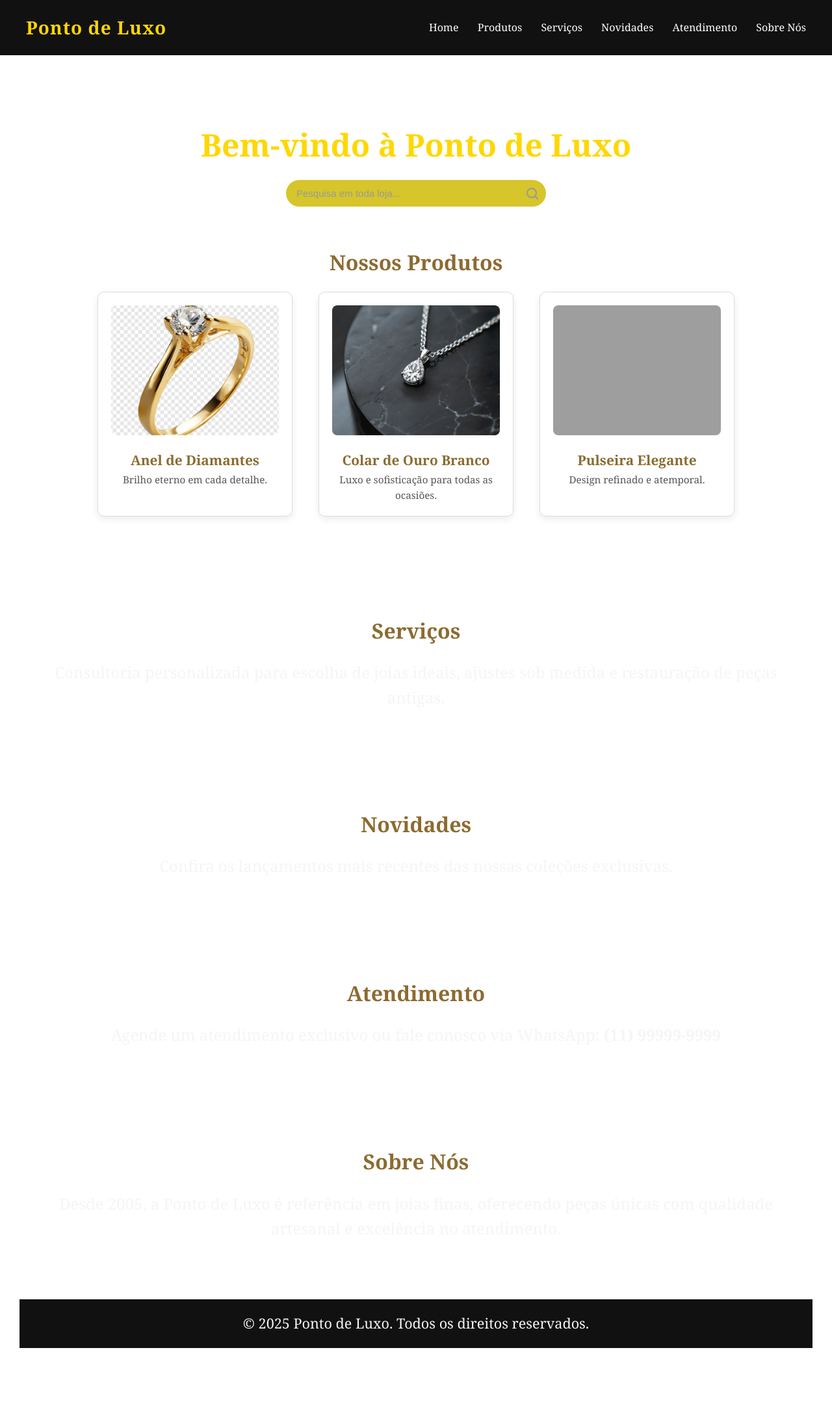
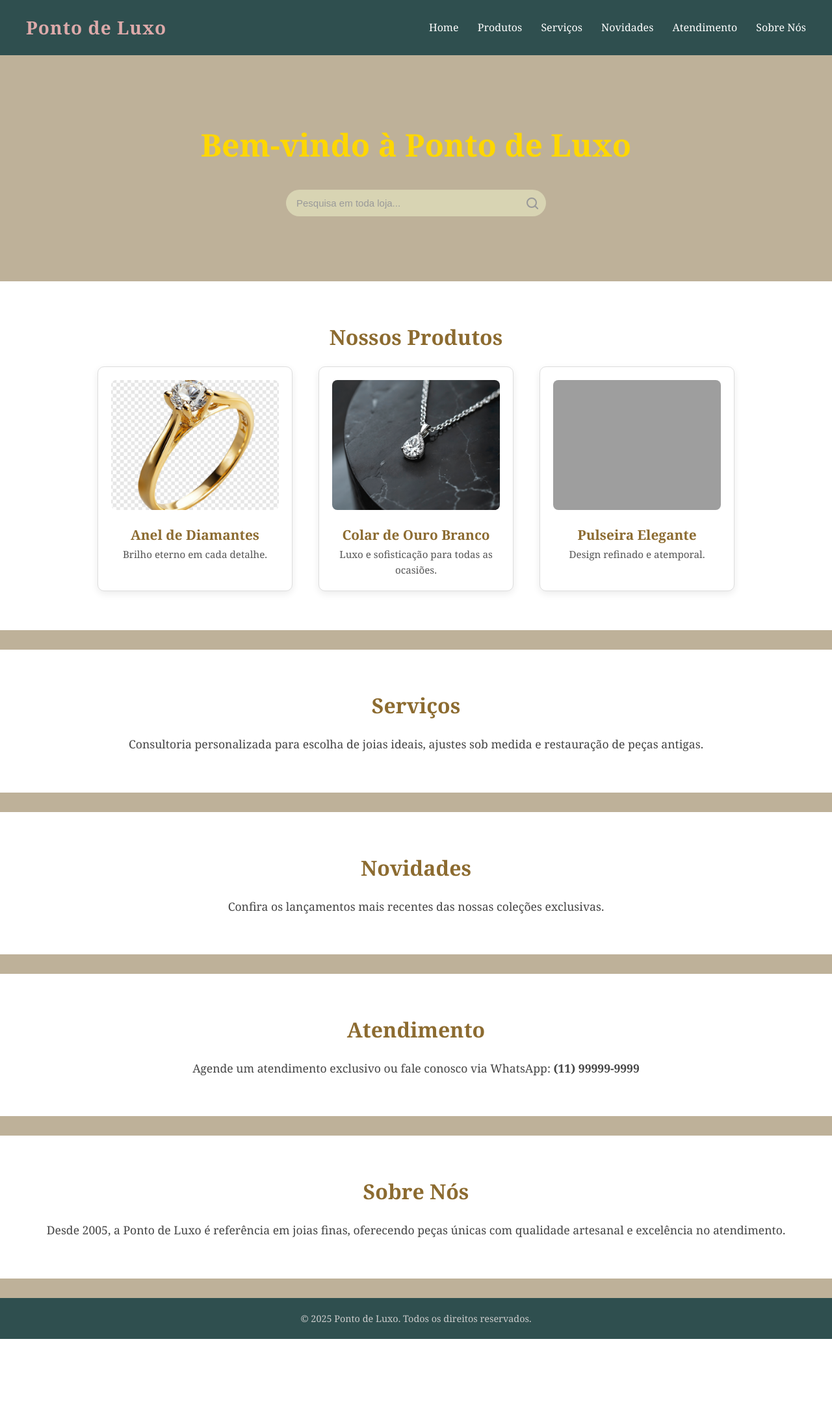
Before and after one commit to AlexadraCampos/Ponto-_de-_Luxo, a Django app: page / in a window 1280 px wide. Shown: the whole page at 65% size. After the commit the page ends 2061 px from the top, so only its background shows below. Run offline with Django 5.2, Linux system fonts and the light colour scheme; grey boxes are pictures that could not be loaded.

Commit message:
correção css, html

```diff
--- a/luxo_site/core/static/css/main.css
+++ b/luxo_site/core/static/css/main.css
@@ -5,20 +5,20 @@
   box-sizing: border-box;
 }
 
-body {
+body  {
+  background-color: #beb199;
   font-family: 'Georgia', serif;
   color: #2e2e2e;
   line-height: 1.6;
 }
 
-
-
 /* Cabeçalho */
 header {
-  background-color: #111;
+  background-color: #2f4f4f;
   color: #fff;
   padding: 20px 40px;
   display: flex;
+  width: 100%;
   justify-content: space-between;
   align-items: center;
 }
@@ -27,8 +27,9 @@
   font-size: 28px;
   font-weight: bold;
   letter-spacing: 1px;
-  color: gold;
+  color: #daa;
 }
+
 
 .menu a {
   color: #fff;
@@ -66,19 +67,19 @@
   background-size: cover;
   background-position: center;
   padding: 100px 30px;
-  color: white;
   text-align: center;
+
 }
 
 .hero h1 {
   font-size: 3em;
   color: gold;
-  margin-bottom: 15px;
+  margin-bottom: 30px;
 }
 
 .hero p {
   font-size: 1.5em;
-  color: #f5f5f5;
+
 }
 
 /* Cards de produtos */
@@ -135,7 +136,7 @@
   padding: 12px 45px 12px 16px;
   border: none;
   border-radius: 25px;
-  background-color: #d6c52b;
+  background-color: #d8d4b3;
   font-size: 15px;
   color: #333;
 }
@@ -165,7 +166,7 @@
 
 /* Rodapé */
 footer {
-  background-color: #111;
+  background-color: #2f4f4f;
   color: #ccc;
   text-align: center;
   padding: 20px;
--- a/luxo_site/core/templates/index.html
+++ b/luxo_site/core/templates/index.html
@@ -18,6 +18,8 @@
             <a href="#atendimento">Atendimento</a>
             <a href="#sobre">Sobre Nós</a>
         </nav>
+
+
     </header>
 
     <section id="home" class="hero">
@@ -37,6 +39,8 @@
           </div>
         </form>
 
+
+    </section>
     <section id="produtos" class="section">
         <h2>Nossos Produtos</h2>
         <div class="cards">
--- a/luxo_site/core/templates/servicos.html
+++ b/luxo_site/core/templates/servicos.html
@@ -0,0 +1,4 @@
+ <!-- Banner  -->
+ <div class="banner-topo">
+    <img src="{% static 'img/luxo.png' %}" alt="Banner Black Friday" style="width: 100vw; aspect-ratio: 2732 / 1024;" loading="eager">>
+</div>
```
